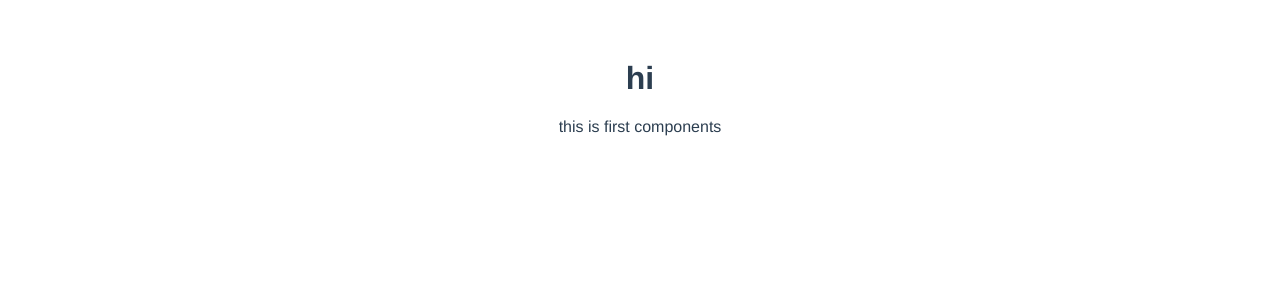
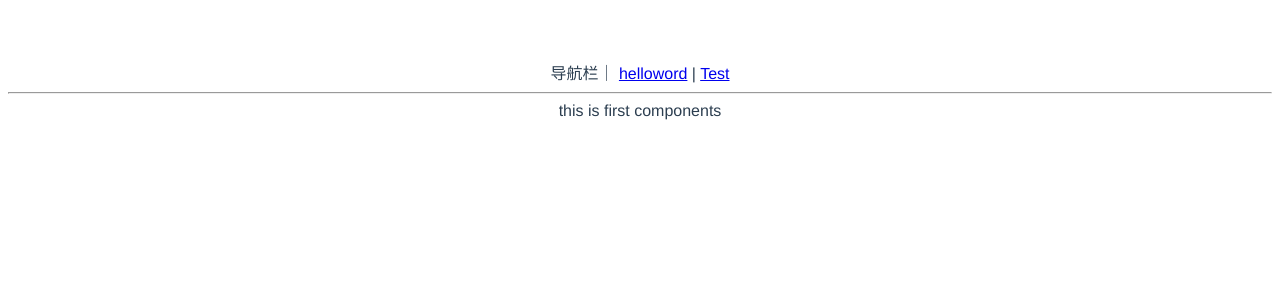
Before and after one commit to potatoMM/po-ui, a Vue app: page / in a window 1280 px wide. Shown: the top 300 px of the page. Built offline with nearby package versions, Linux system fonts and the light colour scheme.

Commit message:
初始化vue-router

```diff
--- a/index.html
+++ b/index.html
@@ -8,6 +8,6 @@
 </head>
 <body>
   <div id="app"></div>
-  <script type="module" src="/src/main.js"></script>
+  <script type="module" src="/src/main.ts"></script>
 </body>
 </html>
--- /dev/null
+++ b/shims-vue.d.ts
@@ -0,0 +1,5 @@
+declare module '*.vue' {
+  import { ComponentOptions } from 'vue'
+  const componentOptions: ComponentOptions
+  export default componentOptions
+}
--- a/src/App.vue
+++ b/src/App.vue
@@ -1,14 +1,12 @@
 <template>
-  <h1>hi</h1>
-  <Test/>
+  <div class="nav">导航栏｜  <router-link to="/helloword">helloword</router-link> | <router-link to="/">Test</router-link></div>
+  <hr/>
+  <router-view></router-view>
 </template>
 
 <script>
 import Test from './components/Test.vue'
 export default {
   name: 'App',
-  components: {
-    Test
-  }
 }
 </script>
--- a/src/components/HelloWorld.vue
+++ b/src/components/HelloWorld.vue
@@ -1,7 +1,5 @@
 <template>
-  <h1>{{ msg }}</h1>
-  <button @click="count++">count is: {{ count }}</button>
-  <p>Edit <code>components/HelloWorld.vue</code> to test hot module replacement.</p>
+<div class="">hello word</div>
 </template>
 
 <script>
--- a/src/main.js
+++ /dev/null
@@ -1,5 +0,0 @@
-import { createApp } from 'vue'
-import App from './App.vue'
-import './index.css'
-
-createApp(App).mount('#app')
--- /dev/null
+++ b/src/main.ts
@@ -0,0 +1,22 @@
+import { createApp } from 'vue'
+import App from './App.vue'
+import './index.css'
+import { createWebHashHistory, createRouter } from 'vue-router'
+import Test from './components/Test.vue'
+import Helloword from './components/HelloWorld.vue'
+
+const history = createWebHashHistory()
+const router = createRouter({
+  history,
+  routes: [{
+    path: '/',
+    component: Test
+  }, {
+    path: '/helloword',
+    component: Helloword
+  }]
+})
+
+const app = createApp(App)
+app.use(router)
+app.mount('#app')
```
Also changed, not shown: package.json (+4 -3 lines), 1 other file (tests, documents, lock files or other folders).
